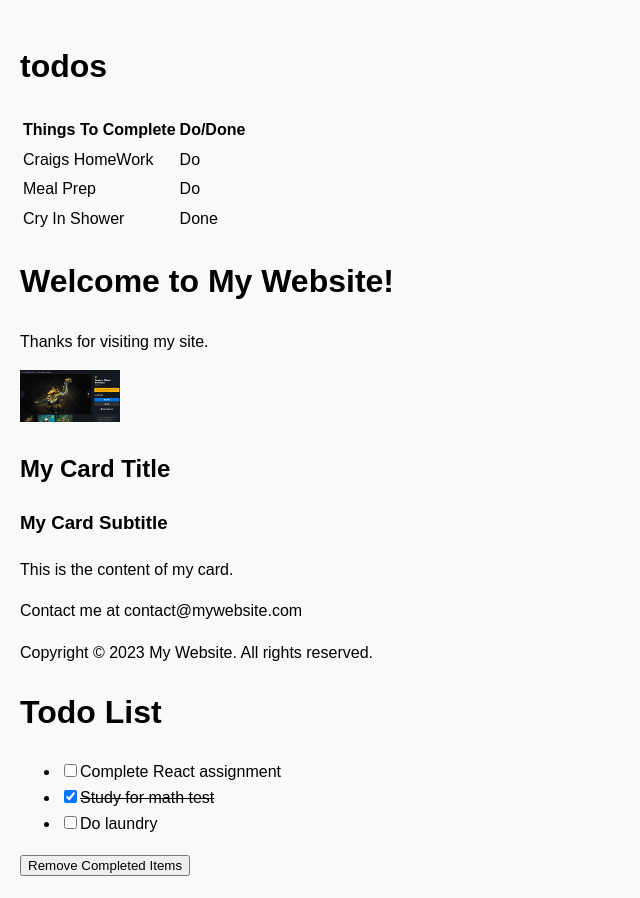
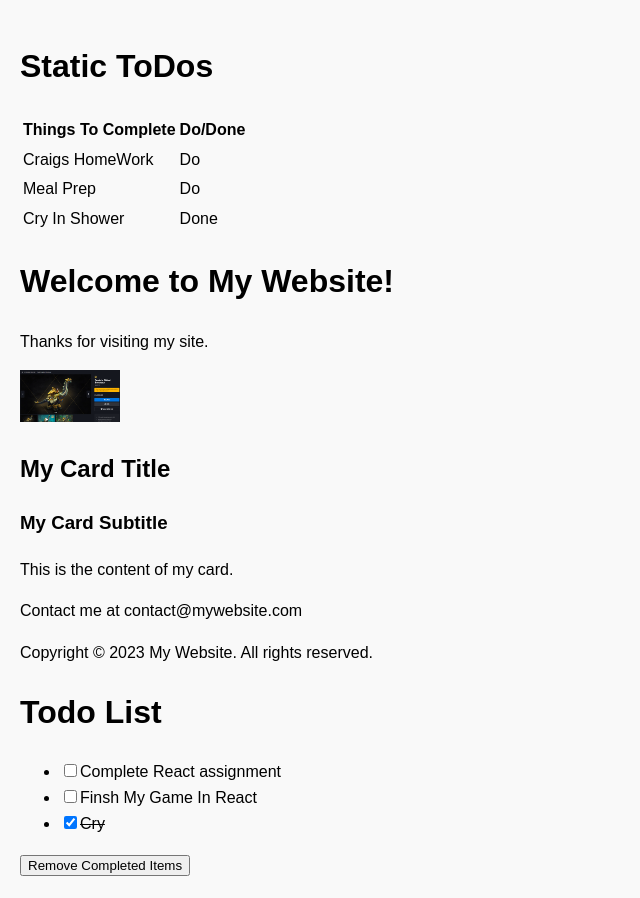
Before and after one commit to Shaemusd/a4_shae_weather, a plain HTML site: page a5_shaedobko_figma_code/index.html in a window 1280 px wide. Shown: the whole page, without its empty margins (0-640 px from the left). Drawn offline with nearby package versions, Linux system fonts and the light colour scheme.

Commit message:
changed text for fun

```diff
--- a/a5_shaedobko_figma_code/index.html
+++ b/a5_shaedobko_figma_code/index.html
@@ -15,7 +15,7 @@
 <body>
     <!-- let's make a STATIC version -->
     <div id="TodoList">
-        <h1>todos</h1>
+        <h1>Static ToDos</h1>
         <table>
             <tr>
                 <th>Things To Complete </th>
--- a/a5_shaedobko_figma_code/scripts.js
+++ b/a5_shaedobko_figma_code/scripts.js
@@ -203,8 +203,8 @@ function App() {
             <h1>Todo List</h1>
             <TodoList todos={[
                 { id: 1, text: "Complete React assignment", completed: false },
-                { id: 2, text: "Study for math test", completed: true },
-                { id: 3, text: "Do laundry", completed: false }
+                { id: 2, text: "Finsh My Game In React", completed: false },
+                { id: 3, text: "Cry", completed: true }
             ]} />
         </div>
 
```
